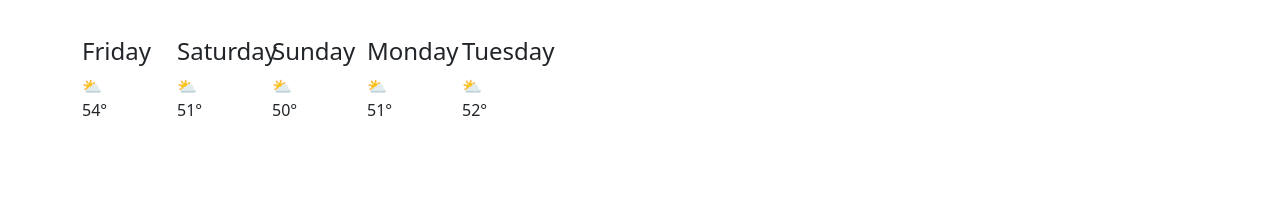
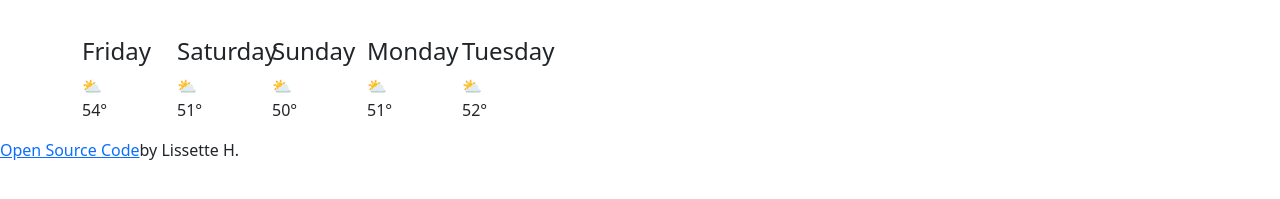
Before and after one commit to liss2022/SheCodes-Weather_Porject, a plain HTML site: page index.html in a window 1280 px wide. Shown: the part 215-414 px from the top of the page. Drawn offline with nearby package versions, Linux system fonts and the light colour scheme.

Commit message:
add a open source code link

```diff
--- a/index.html
+++ b/index.html
@@ -149,7 +149,7 @@
 </div>
 </div>
 	</div>
-
+	<a href="https://github.com/liss2022/SheCodes-Weather_Porject">Open Source Code</a>by Lissette H.
 <footer>
     <script src="src/script.js"></script>
 </footer>
```
